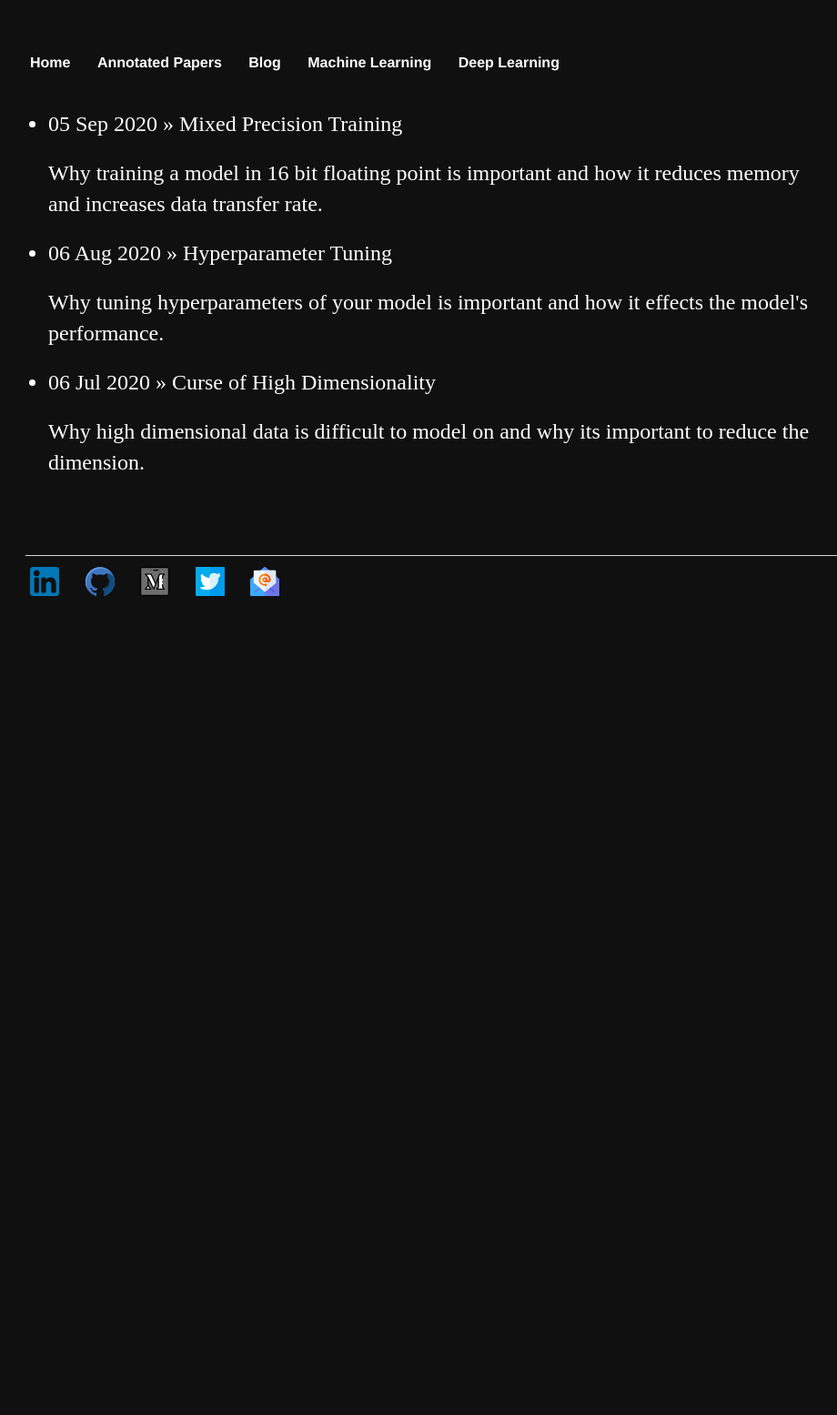
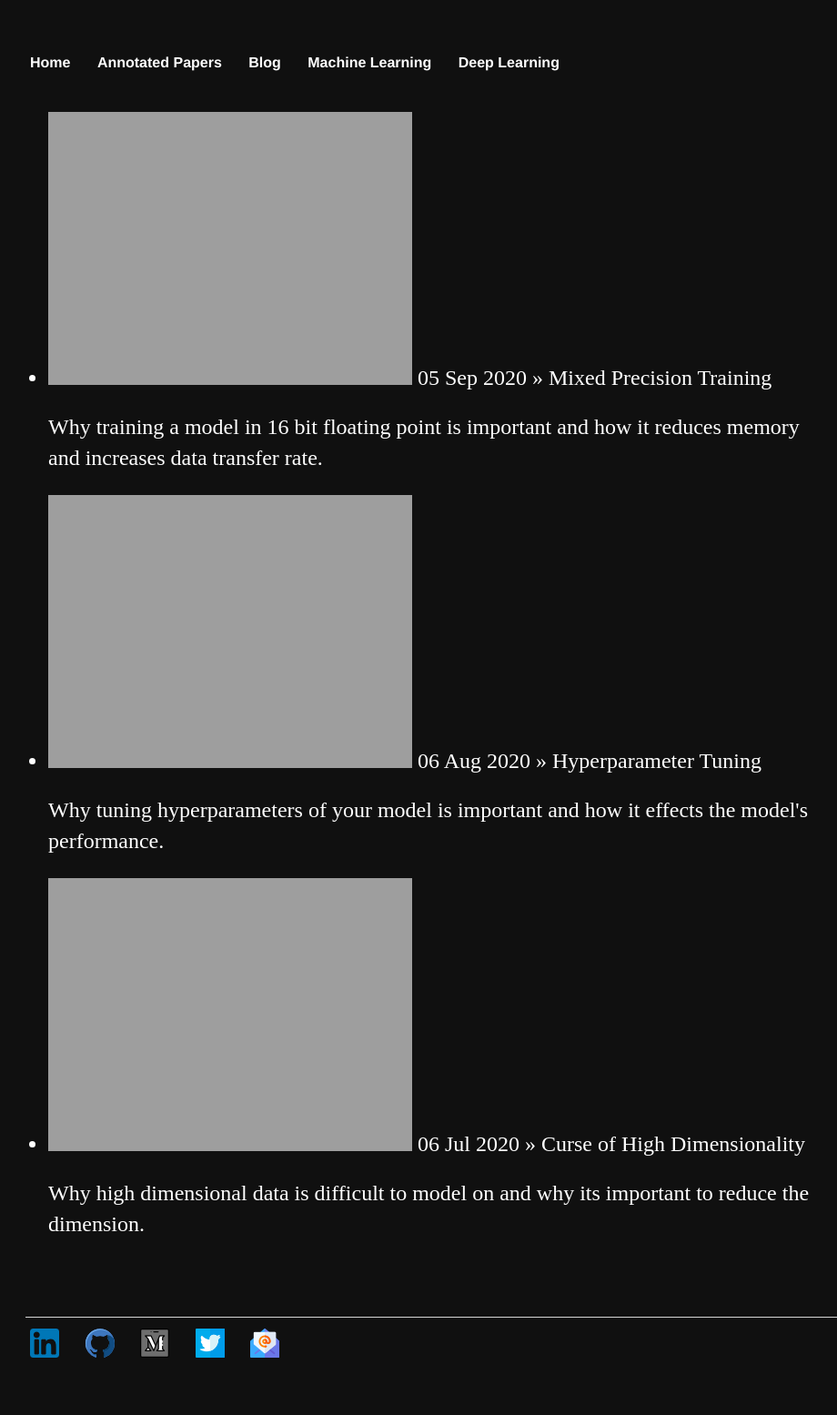
Before and after one commit to Mayurji/mayurji.github.io, a Jekyll site: the page built from blog/index.html, in a window 1280 px wide. Shown: the whole page at 91% size, without its empty margins (164-1084 px from the left). Built offline with Jekyll 4.4.1, drawn with Linux system fonts in a browser that asks for light colours; before the commit the page ends 900 px from its top, so only the background shows below that.

Commit message:
Update index.html

```diff
--- a/blog/index.html
+++ b/blog/index.html
@@ -9,7 +9,9 @@ title: Blogs
 <ul class="posts">
 
   {% for post in site.posts %}
-    <li><span>{{ post.date | date_to_string }}</span> » <a href="{{ post.url }}" title="{{ post.title }}">{{ post.title }}
+    <li>
+    <img src= {{post.image_url}} style="zoom: 5%; background-color:#DCDCDC;"/>
+    <span>{{ post.date | date_to_string }}</span> » <a href="{{ post.url }}" title="{{ post.title }}">{{ post.title }}
     <p>{{post.description}}</p></a></li>
   {% endfor %}
 
```
